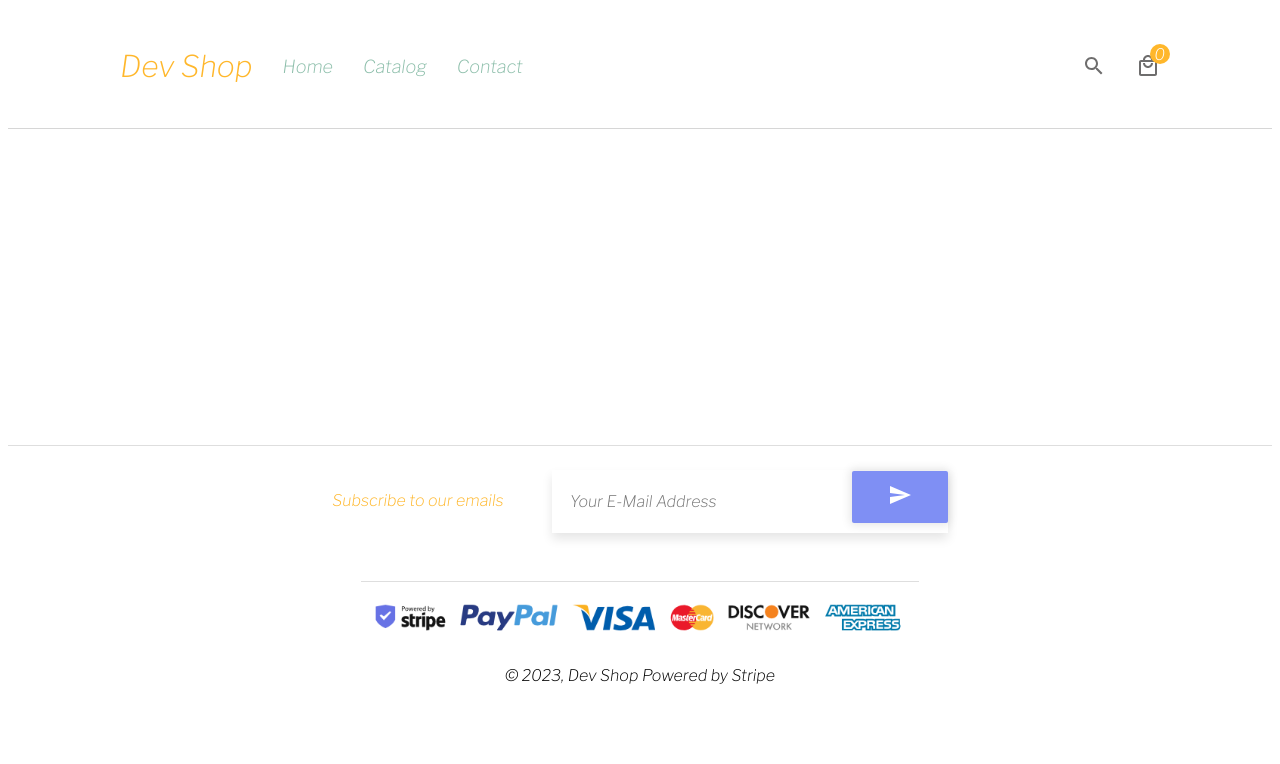
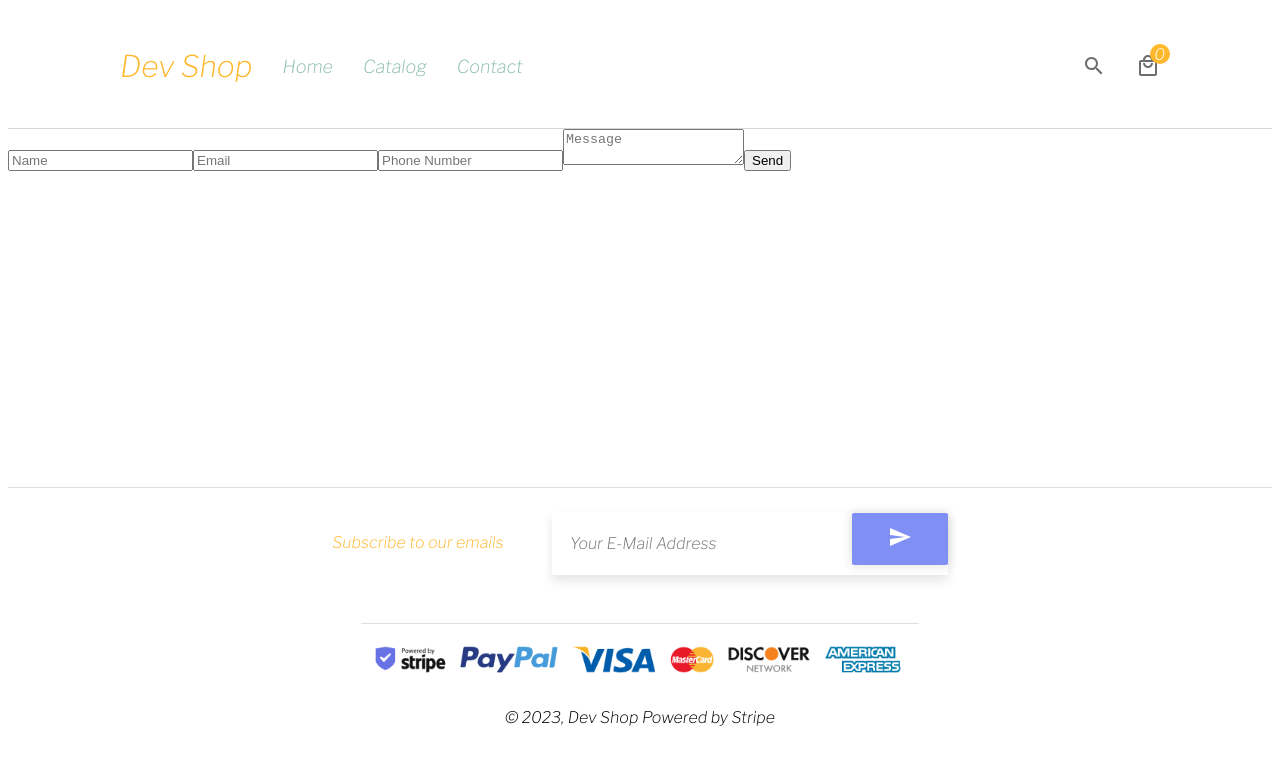
Before and after one commit to HassanAbbas10/Dev-Shop, a React (Vite) app in the folder dev shop/: page /contact in a window 1280 px wide. Shown: the top 764 px of the page. Built offline with nearby package versions, Linux system fonts and the light colour scheme.

Commit message:
next
input forms

```diff
--- a/dev shop/src/Pages/Contact/Contact.jsx
+++ b/dev shop/src/Pages/Contact/Contact.jsx
@@ -26,7 +26,34 @@ const handleSubmit = (event) =>{
 
   return (
     <form onSubmit={handleSubmit}>
-
+            <input
+                type="text"
+                placeholder="Name"
+                onChange={handleChange}
+                name="name"
+                value={Contact.name}
+            />
+            <input
+                type="text"
+                placeholder="Email"
+                onChange={handleChange}
+                name="email"
+                value={Contact.email}
+            />
+            <input
+                type="text"
+                placeholder="Phone Number"
+                onChange={handleChange}
+                name="phoneNum"
+                value={Contact.phoneNum}
+            />
+             <textarea
+                value={Contact.message}
+                placeholder="Message"
+                onChange={handleChange}
+                name="message"
+            />
+             <button>Send</button>
     </form>
   )
 }
```
